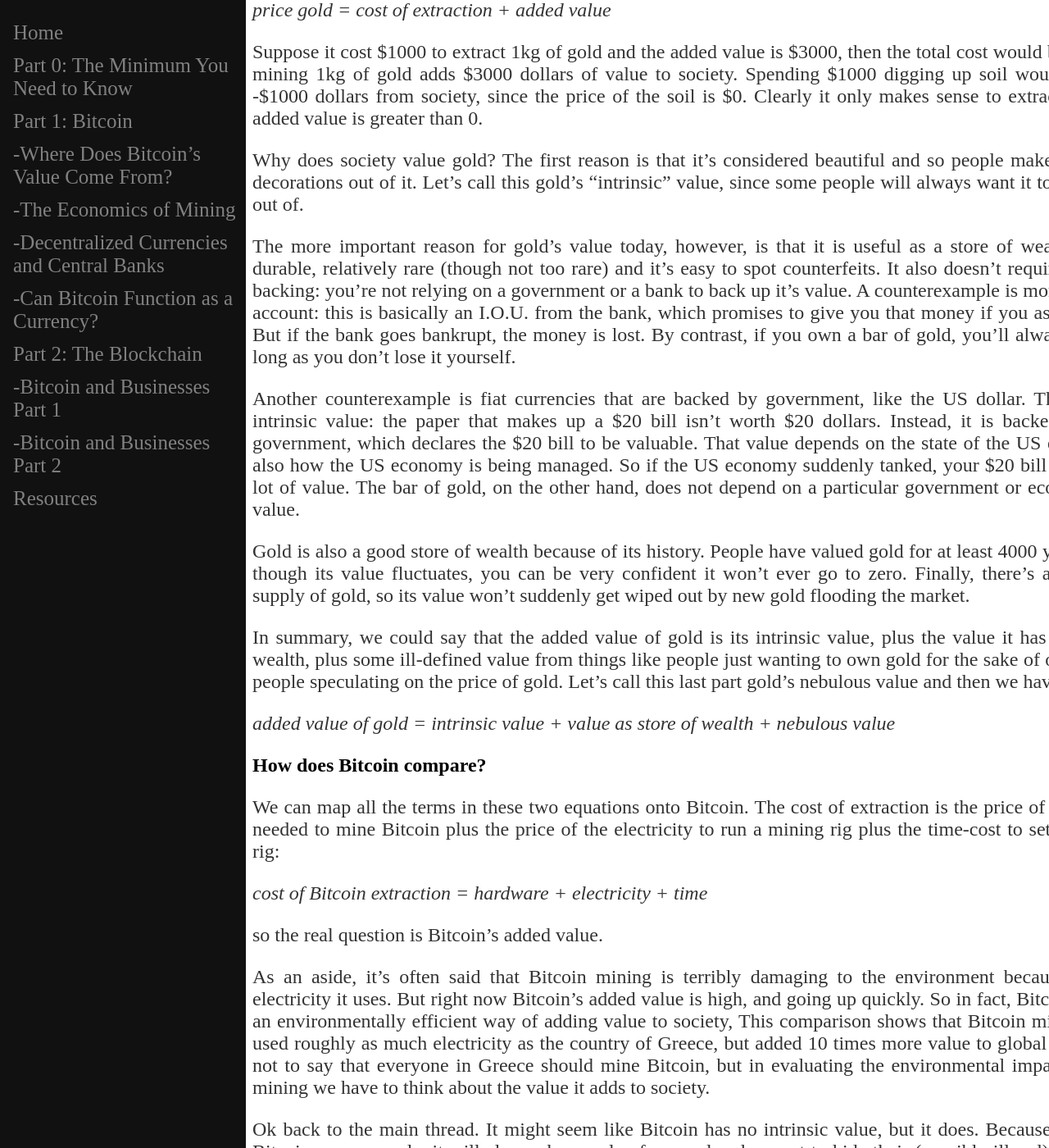
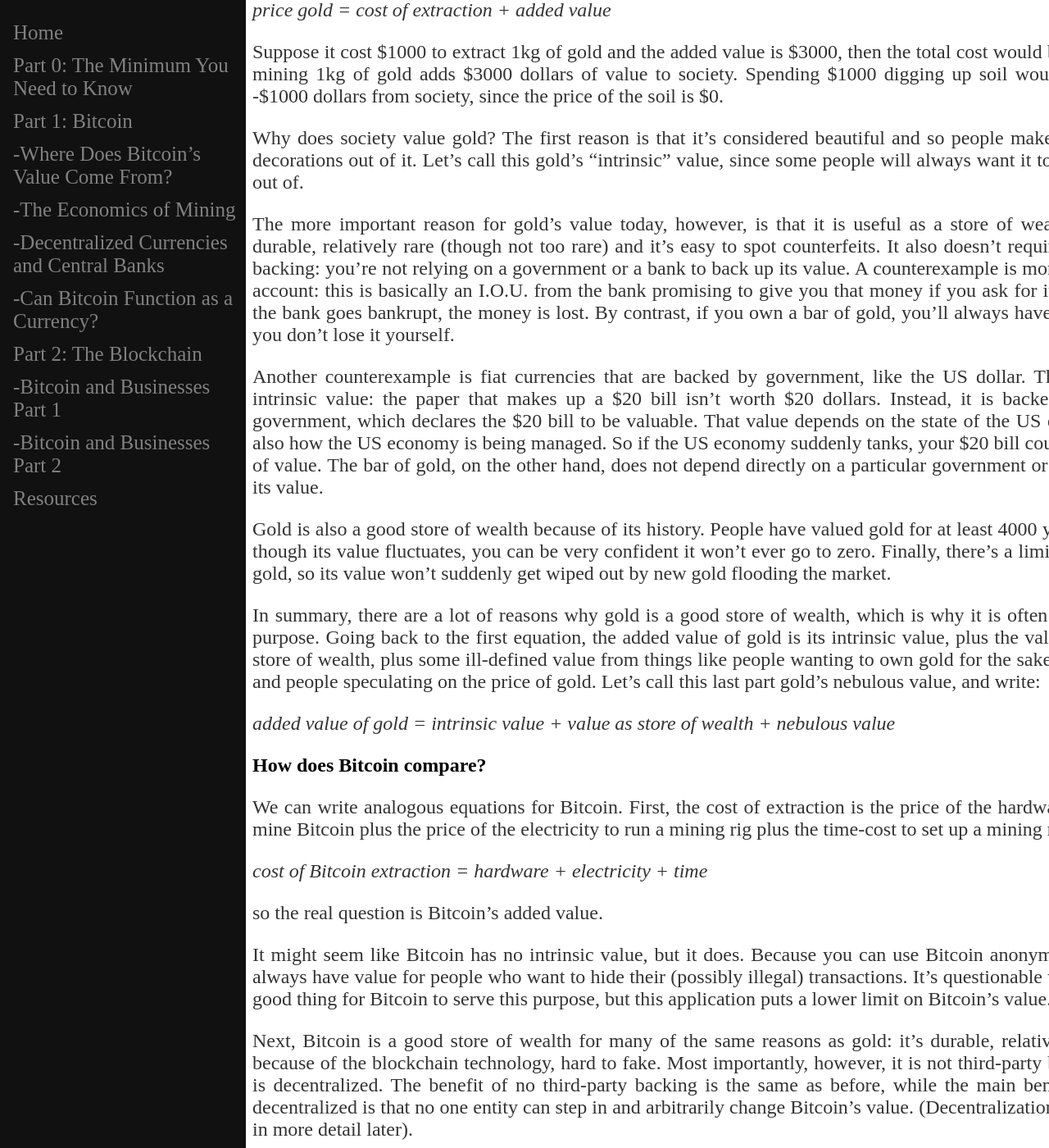
Before and after one commit to fylobc/fylobc.github.io, a Jekyll site: the page built from _parts/Part_1.md, in a window 1280 px wide and 1400 px high, scrolled down 567 px. Shown: the whole window at 82% size. Built offline with Jekyll 4.4.1, drawn with Linux system fonts in a browser that asks for light colours; some of the changed text lies outside the part shown.

Commit message:
Edited part 1

```diff
--- a/_parts/Part_1.md
+++ b/_parts/Part_1.md
@@ -3,7 +3,7 @@
 title: "Where Does Bitcoin’s Value Come From?"
 ---
 
-<p>The best starting point for understanding Bitcoin is comparing it with gold. There are a number of similarities between Bitcoin and gold, and gold is a very well established commodity whose economics is well understood. We can then build off this by thinking about the differences between gold and Bitcoin.</p>
+<p>The best starting point for understanding Bitcoin is comparing it with gold. There are a number of similarities between Bitcoin and gold, and so we can use what we already know about gold to understand Bitcoin. We can then build off this by thinking about the differences between gold and Bitcoin.</p>
 
 <h2>Where does gold’s value come from?</h2>
 
@@ -13,40 +13,41 @@
 
 <p><i>price gold = cost of extraction + added value</i></p>
 
-<p>Suppose it cost $1000 to extract 1kg of gold and the added value is $3000, then the total cost would be $4000 and mining 1kg of gold adds $3000 dollars of value to society. Spending $1000 digging up soil would take away -$1000 dollars from society, since the price of the soil is $0. Clearly it only makes sense to extract gold if the added value is greater than 0.</p>
+<p>Suppose it cost $1000 to extract 1kg of gold and the added value is $3000, then the total cost would be $4000 and mining 1kg of gold adds $3000 dollars of value to society. Spending $1000 digging up soil would take away -$1000 dollars from society, since the price of the soil is $0.</p>
 
 <p>Why does society value gold? The first reason is that it’s considered beautiful and so people make jewelry and decorations out of it. Let’s call this gold’s “intrinsic” value, since some people will always want it to make things out of.</p>
 
-<p>The more important reason for gold’s value today, however, is that it is useful as a store of wealth. It’s very durable, relatively rare (though not too rare) and it’s easy to spot counterfeits. It also doesn’t require third-party backing: you’re not relying on a government or a bank to back up it’s value. A counterexample is money in a bank account: this is basically an I.O.U. from the bank, which promises to give you that money if you ask for it back. But if the bank goes bankrupt, the money is lost. By contrast, if you own a bar of gold, you’ll always have it so long as you don’t lose it yourself.</p>
+<p>The more important reason for gold’s value today, however, is that it is useful as a store of wealth. It’s very durable, relatively rare (though not too rare) and it’s easy to spot counterfeits. It also doesn’t require third-party backing: you’re not relying on a government or a bank to back up its value. A counterexample is money in a bank account: this is basically an I.O.U. from the bank promising to give you that money if you ask for it back. But if the bank goes bankrupt, the money is lost. By contrast, if you own a bar of gold, you’ll always have it so long as you don’t lose it yourself.</p>
 
-<p>Another counterexample is fiat currencies that are backed by government, like the US dollar. These have no intrinsic value: the paper that makes up a $20 bill isn’t worth $20 dollars. Instead, it is backed by the US government, which declares the $20 bill to be valuable. That value depends on the state of the US economy and also how the US economy is being managed. So if the US economy suddenly tanked, your $20 bill would lose a lot of value. The bar of gold, on the other hand, does not depend on a particular government or economy for its value.</p>
+<p>Another counterexample is fiat currencies that are backed by government, like the US dollar. These have no intrinsic value: the paper that makes up a $20 bill isn’t worth $20 dollars. Instead, it is backed by the US government, which declares the $20 bill to be valuable. That value depends on the state of the US economy and also how the US economy is being managed. So if the US economy suddenly tanks, your $20 bill could lose much of value. The bar of gold, on the other hand, does not depend directly on a particular government or economy for its value.</p>
 
-<p>Gold is also a good store of wealth because of its history. People have valued gold for at least 4000 years, so even though its value fluctuates, you can be very confident it won’t ever go to zero. Finally, there’s also a limited supply of gold, so its value won’t suddenly get wiped out by new gold flooding the market.</p>
+<p>Gold is also a good store of wealth because of its history. People have valued gold for at least 4000 years, so even though its value fluctuates, you can be very confident it won’t ever go to zero. Finally, there’s a limited supply of gold, so its value won’t suddenly get wiped out by new gold flooding the market.</p>
 
-<p>In summary, we could say that the added value of gold is its intrinsic value, plus the value it has as a store of wealth, plus some ill-defined value from things like people just wanting to own gold for the sake of owning it and people speculating on the price of gold. Let’s call this last part gold’s nebulous value and then we have:</p>
+<p>In summary, there are a lot of reasons why gold is a good store of wealth, which is why it is often used for this purpose. Going back to the first equation, the added value of gold is its intrinsic value, plus the value it has as a store of wealth, plus some ill-defined value from things like people wanting to own gold for the sake of owning it and people speculating on the price of gold. Let’s call this last part gold’s nebulous value, and write:</p>
 
 <p><i>added value of gold = intrinsic value + value as store of wealth + nebulous value</i></p>
 
 <h2>How does Bitcoin compare?</h2>
 
-<p>We can map all the terms in these two equations onto Bitcoin. The cost of extraction is the price of the hardware needed to mine Bitcoin plus the price of the electricity to run a mining rig plus the time-cost to set up a mining rig:</p>
+<p>We can write analogous equations for Bitcoin. First, the cost of extraction is the price of the hardware needed to mine Bitcoin plus the price of the electricity to run a mining rig plus the time-cost to set up a mining rig:</p>
 
 <p><i>cost of Bitcoin extraction = hardware + electricity + time</i></p>
 
 <p>so the real question is Bitcoin’s added value.</p>
 
-<p>As an aside, it’s often said that Bitcoin mining is terribly damaging to the environment because of all the electricity it uses. But right now Bitcoin’s added value is high, and going up quickly. So in fact, Bitcoin mining is an environmentally efficient way of adding value to society, This comparison shows that Bitcoin mining in 2017 used roughly as much electricity as the country of Greece, but added 10 times more value to global GDP. This is not to say that everyone in Greece should mine Bitcoin, but in evaluating the environmental impact of Bitcoin mining we have to think about the value it adds to society.</p>
+<p>It might seem like Bitcoin has no intrinsic value, but it does. Because you can use Bitcoin anonymously, it will always have value for people who want to hide their (possibly illegal) transactions. It’s questionable whether it’s a good thing for Bitcoin to serve this purpose, but this application puts a lower limit on Bitcoin’s value.</p>
 
-<p>Ok back to the main thread. It might seem like Bitcoin has no intrinsic value, but it does. Because you can use Bitcoin anonymously, it will always have value for people who want to hide their (possibly illegal) transactions. It’s questionable whether it’s a good thing for Bitcoin to serve this purpose, but this application puts a lower limit on Bitcoin’s value.</p>
-
-<p>Next, there are a bunch of reasons why Bitcoin is a good store of wealth. Like gold, it’s durable, relatively rare and, because of the blockchain technology, hard to fake. Most importantly, however, it is not third-party backed and it is decentralized. Decentralization is discussed more in Part 4, but here the main benefit is no one can step in and arbitrarily change Bitcoin’s value.</p>
+<p>Next, Bitcoin is a good store of wealth for many of the same reasons as gold: it’s durable, relatively rare and, because of the blockchain technology, hard to fake. Most importantly, however, it is not third-party backed and it is decentralized. The benefit of no third-party backing is the same as before, while the main benefit of being decentralized is that no one entity can step in and arbitrarily change Bitcoin’s value. (Decentralization is discussed in more detail later).</p>
 
 <p>There are some differences with gold in terms of Bitcoin’s value as a store of wealth, however. Bitcoin does not have a long history, so it’s always possible you’ll wake up one day and Bitcoin’s value will be wiped out because some new coin has taken its place. On the other hand, Bitcoin might be more secure than gold, which you have to store somewhere and which can be physically stolen. The anonymity is also potentially a bonus for Bitcoin’s value as a store of wealth since it is hard to target an individual to steal their wealth (or tax them).</p>
 
-<p>Finally, Bitcoin also has nebulous value from people speculating, wanting to own one, etc., and so we can write:</p>
+<p>Finally, Bitcoin also has nebulous value from people speculating, wanting to own one, etc., so we can write:</p>
 
 <p><i>added value of Bitcoin = intrinsic value + value as store of wealth + nebulous value</i></p>
 
+<p>As an aside, it’s often said that Bitcoin mining is terribly damaging to the environment because of all the electricity it uses. But right now Bitcoin’s added value is high, and going up quickly. So in fact, Bitcoin mining is an environmentally efficient way of adding value to society. That's not to say that we should devote more resources to mining, but in evaluating the environmental impact of Bitcoin mining we have to think about the value it adds to society.</p>
+
+
 <h2>What if Bitcoin is used as a currency?</h2>
 
-<p>This might be the end of the story and Bitcoin will end up being used primarily as a store of wealth. It’s also possible that Bitcoin ends up being widely used as digital currency. I’m going to discuss this possibility more in Part 3, but for now, how much you think Bitcoin should be worth depends on your evaluation of its value on the Dark Web, its value as a store of wealth, and however you want to estimate the nebulous factors which can affect its price.</p>
+<p>This is a starting point for thinking about Bitcoin's value. It is possible that this is the end of the story and the main use for Bitcoin is as a store of wealth, but Bitcoin may also end up being widely used as digital currency. I’m going to discuss this possibility more later, and it's harder to evaluate what would set its value in this case. At present, Bitcoin is not widely used as a currency, however, and its value comes mostly as a store of wealth and from speculation (betting on its nebulous value).</p>
```
